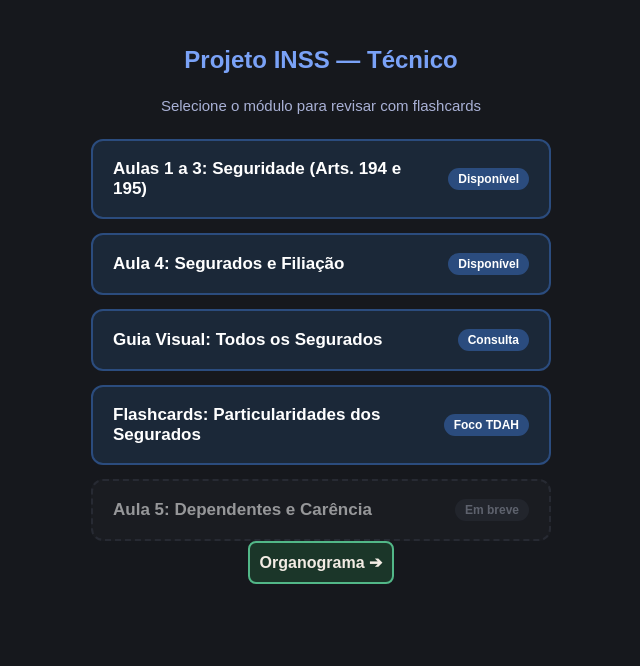
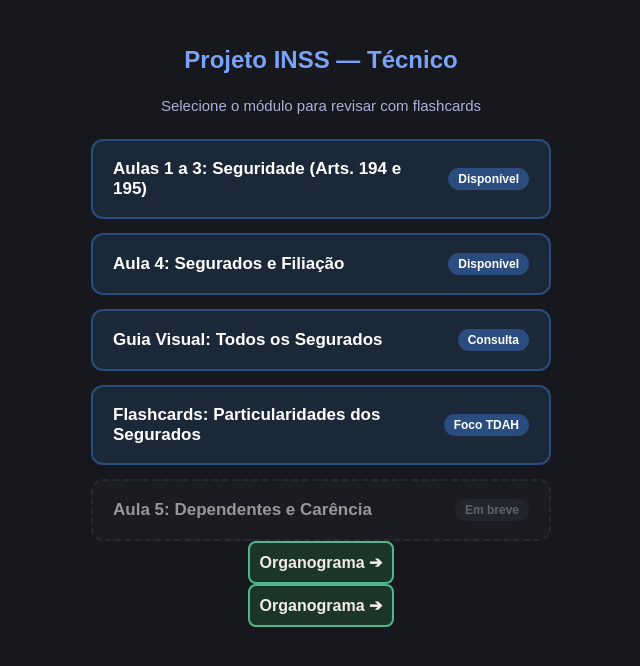
Before and after one commit to sanctiag/T-CNICO-DO-SEGURO-SOCIAL-SSNI-20.000-26-, a plain HTML site: page index.html in a window 1280 px wide. Shown: the whole page, without its empty margins (319-959 px from the left). Drawn offline with Linux system fonts and the light colour scheme.

Commit message:
Duplicate Organograma link in index.html

```diff
--- a/index.html
+++ b/index.html
@@ -51,4 +51,6 @@
     <a href="org.flux.html" style="display:inline-block;padding:10px 10px;background:#1b3629;color:#f3ece4;border:2px solid #52b788;border-radius:8px;text-decoration:none;font-weight:bold;">Organograma ➔</a>
 
 </body>
+      <a href="org.flux.html" style="display:inline-block;padding:10px 10px;background:#1b3629;color:#f3ece4;border:2px solid #52b788;border-radius:8px;text-decoration:none;font-weight:bold;">Organograma ➔</a>
+
 </html>
```
